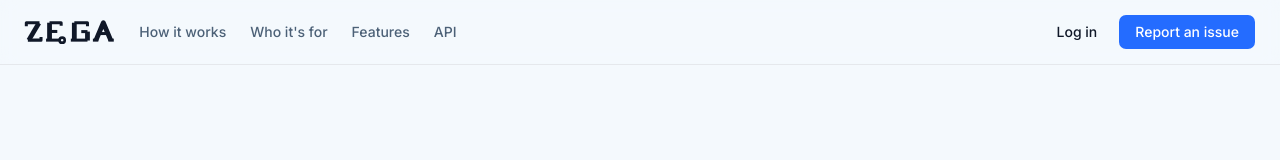
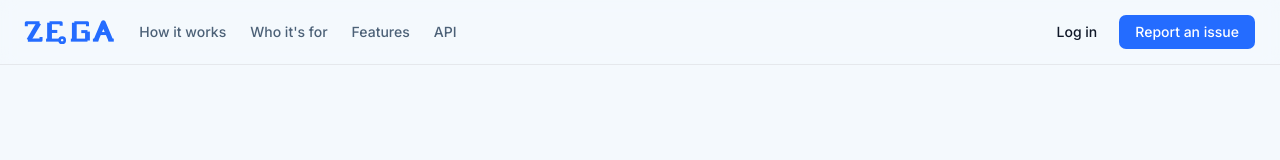
Before and after one commit to prosper20/zega, a Next.js app: page / in a window 1280 px wide. Shown: the top 160 px of the page. Built offline with nearby package versions, Linux system fonts and the light colour scheme; no server answers; a web font is replaced by a local one; what next would draw is missing.

Commit message:
wordmark colors

```diff
--- a/src/app/(marketing)/_components/site-footer.tsx
+++ b/src/app/(marketing)/_components/site-footer.tsx
@@ -8,7 +8,7 @@ export function SiteFooter() {
     <footer className="border-t">
       <div className="text-muted-foreground mx-auto flex max-w-7xl flex-col items-center justify-between gap-4 px-4 py-8 text-sm sm:flex-row sm:px-6">
         <div className="flex items-center gap-2">
-          <ZegaWordmark compact className="text-foreground h-5 w-auto" />
+          <ZegaWordmark variant="navy" compact className="h-5 w-auto" />
           <span>· {APP_CONFIG.tagline}</span>
         </div>
         <nav className="flex gap-5">
--- a/src/app/(marketing)/_components/site-header.tsx
+++ b/src/app/(marketing)/_components/site-header.tsx
@@ -15,8 +15,8 @@ export function SiteHeader() {
   return (
     <header className="bg-background/80 supports-[backdrop-filter]:bg-background/60 sticky top-0 z-50 border-b backdrop-blur">
       <div className="mx-auto flex h-16 max-w-7xl items-center gap-6 px-4 sm:px-6">
-        <Link href="/" aria-label={`${APP_CONFIG.name} home`} className="text-foreground flex items-center">
-          <ZegaWordmark compact className="h-6 w-auto" />
+        <Link href="/" aria-label={`${APP_CONFIG.name} home`} className="flex items-center">
+          <ZegaWordmark variant="brand" compact className="h-6 w-auto" />
         </Link>
         <nav className="text-muted-foreground hidden items-center gap-6 text-sm font-medium md:flex">
           {NAV.map((item) => (
```
